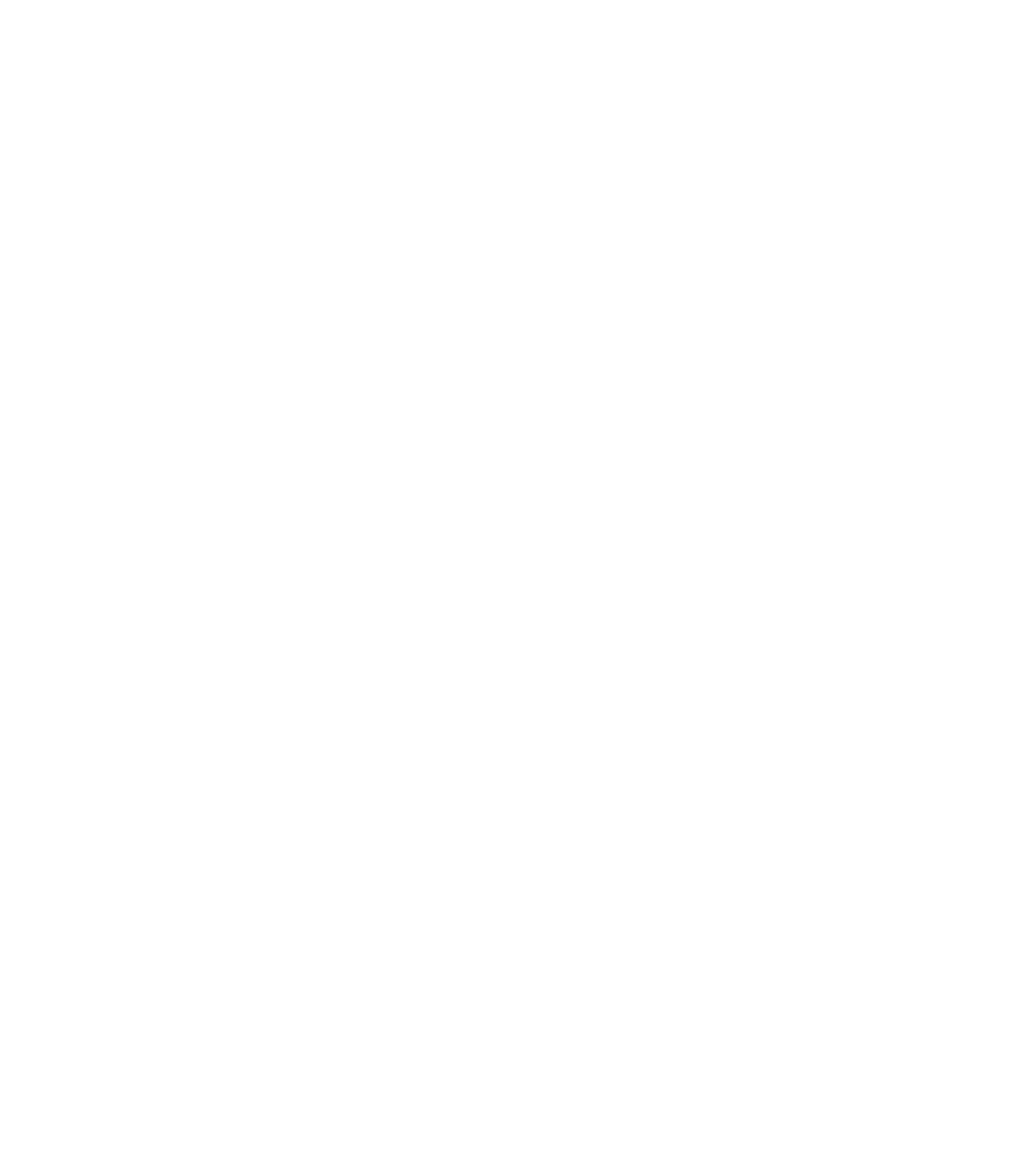
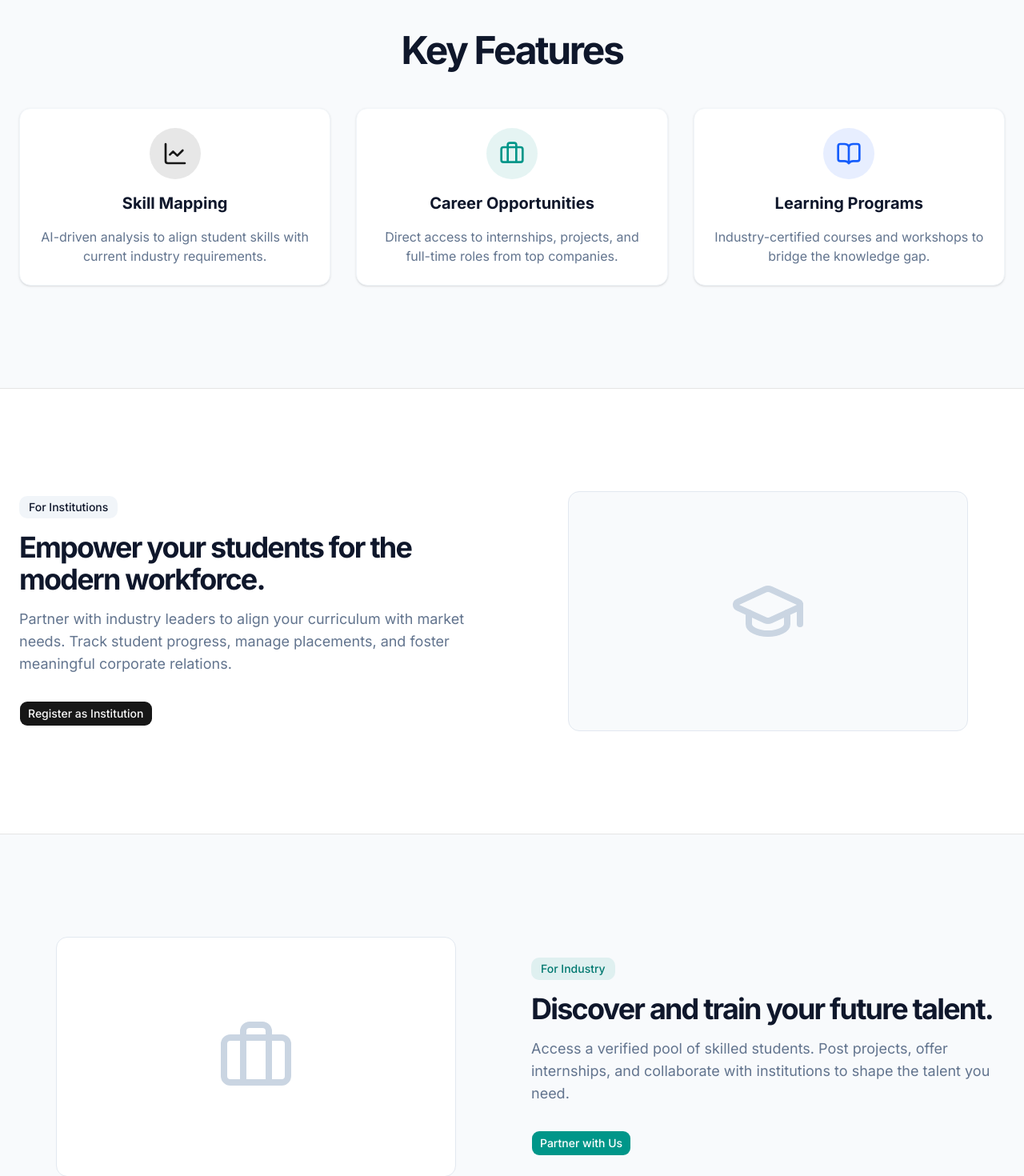
Before and after one commit to pushker232006/skillbridge, a Next.js app: page / in a window 1280 px wide. Shown: the part 880-2350 px from the top of the page at 80% size. Before the commit the page ends 855 px from the top, so only its background shows below. Built offline with nearby package versions, Linux system fonts and the light colour scheme.

Commit message:
Add delete opportunity functionality and homepage sections

```diff
--- a/src/app/globals.css
+++ b/src/app/globals.css
@@ -126,5 +126,6 @@
   }
   html {
     @apply font-sans;
+    scroll-behavior: smooth;
   }
 }
--- a/src/app/industry/opportunities/actions.ts
+++ b/src/app/industry/opportunities/actions.ts
@@ -88,3 +88,21 @@ export async function updateApplicationStatus(applicationId: string, newStatus:
 
     return { success: true }
 }
+
+export async function deleteOpportunity(opportunityId: string) {
+    const supabase = await createClient()
+    const { data: { user } } = await supabase.auth.getUser()
+
+    if (!user) return { error: "Unauthorized" }
+
+    const { error } = await supabase.from('opportunities').delete().eq('id', opportunityId).eq('industry_id', user.id)
+
+    if (error) {
+        return { error: error.message }
+    }
+
+    revalidatePath('/industry/opportunities')
+    revalidatePath('/industry/dashboard')
+
+    return { success: true }
+}
--- a/src/app/industry/opportunities/page.tsx
+++ b/src/app/industry/opportunities/page.tsx
@@ -2,8 +2,9 @@ import { createClient } from '@/lib/supabase/server'
 import { Card, CardContent, CardHeader, CardTitle, CardDescription } from '@/components/ui/card'
 import { Badge } from '@/components/ui/badge'
 import { Button } from '@/components/ui/button'
-import { Plus, Users, MapPin, Clock } from 'lucide-react'
+import { Plus, Users, MapPin, Clock, Trash2 } from 'lucide-react'
 import Link from 'next/link'
+import { deleteOpportunity } from './actions'
 
 export default async function IndustryOpportunitiesPage() {
     const supabase = await createClient()
@@ -53,8 +54,19 @@ export default async function IndustryOpportunitiesPage() {
                         <Card key={opp.id} className="flex flex-col">
                             <CardHeader>
                                 <div className="flex justify-between items-start mb-2">
-                                    <Badge variant={opp.status === 'Open' ? 'default' : 'secondary'}>{opp.status}</Badge>
-                                    <Badge variant="outline" className="bg-slate-50">{opp.type}</Badge>
+                                    <div className="flex gap-2">
+                                        <Badge variant={opp.status === 'Open' ? 'default' : 'secondary'}>{opp.status}</Badge>
+                                        <Badge variant="outline" className="bg-slate-50">{opp.type}</Badge>
+                                    </div>
+                                    <form action={async () => {
+                                        "use server"
+                                        await deleteOpportunity(opp.id)
+                                    }}>
+                                        <Button variant="ghost" size="icon" className="h-6 w-6 text-slate-400 hover:text-red-500 hover:bg-red-50" type="submit">
+                                            <Trash2 className="h-4 w-4" />
+                                            <span className="sr-only">Delete</span>
+                                        </Button>
+                                    </form>
                                 </div>
                                 <CardTitle className="text-xl">{opp.title}</CardTitle>
                                 <CardDescription className="text-xs text-slate-400">
--- a/src/app/page.tsx
+++ b/src/app/page.tsx
@@ -13,13 +13,13 @@ export default function Home() {
           <span className="font-bold text-xl tracking-tight">SkillBridge</span>
         </Link>
         <nav className="ml-auto flex gap-4 sm:gap-6 items-center">
-          <Link className="text-sm font-medium hover:underline underline-offset-4 text-slate-600 hidden sm:block" href="#">
+          <Link className="text-sm font-medium hover:underline underline-offset-4 text-slate-600 hidden sm:block" href="#features">
             Features
           </Link>
-          <Link className="text-sm font-medium hover:underline underline-offset-4 text-slate-600 hidden sm:block" href="#">
+          <Link className="text-sm font-medium hover:underline underline-offset-4 text-slate-600 hidden sm:block" href="#institutions">
             Institutions
           </Link>
-          <Link className="text-sm font-medium hover:underline underline-offset-4 text-slate-600 hidden sm:block" href="#">
+          <Link className="text-sm font-medium hover:underline underline-offset-4 text-slate-600 hidden sm:block" href="#industry">
             Industry
           </Link>
           <Link href="/login">
@@ -53,6 +53,78 @@ export default function Home() {
             </div>
           </div>
         </section>
+
+        {/* Features Section */}
+        <section id="features" className="w-full py-12 md:py-24 lg:py-32 bg-slate-50 border-t">
+          <div className="container px-4 md:px-6 mx-auto">
+            <h2 className="text-3xl font-bold tracking-tighter sm:text-4xl md:text-5xl text-center mb-12 text-slate-900">Key Features</h2>
+            <div className="grid gap-8 sm:grid-cols-2 lg:grid-cols-3">
+              <div className="flex flex-col items-center text-center space-y-4 p-6 bg-white rounded-xl shadow-sm border border-slate-100">
+                <div className="p-4 bg-primary/10 rounded-full">
+                  <LineChart className="h-8 w-8 text-primary" />
+                </div>
+                <h3 className="text-xl font-bold text-slate-900">Skill Mapping</h3>
+                <p className="text-slate-500">AI-driven analysis to align student skills with current industry requirements.</p>
+              </div>
+              <div className="flex flex-col items-center text-center space-y-4 p-6 bg-white rounded-xl shadow-sm border border-slate-100">
+                <div className="p-4 bg-teal-600/10 rounded-full">
+                  <Briefcase className="h-8 w-8 text-teal-600" />
+                </div>
+                <h3 className="text-xl font-bold text-slate-900">Career Opportunities</h3>
+                <p className="text-slate-500">Direct access to internships, projects, and full-time roles from top companies.</p>
+              </div>
+              <div className="flex flex-col items-center text-center space-y-4 p-6 bg-white rounded-xl shadow-sm border border-slate-100">
+                <div className="p-4 bg-blue-600/10 rounded-full">
+                  <BookOpen className="h-8 w-8 text-blue-600" />
+                </div>
+                <h3 className="text-xl font-bold text-slate-900">Learning Programs</h3>
+                <p className="text-slate-500">Industry-certified courses and workshops to bridge the knowledge gap.</p>
+              </div>
+            </div>
+          </div>
+        </section>
+
+        {/* Institutions Section */}
+        <section id="institutions" className="w-full py-12 md:py-24 lg:py-32 bg-white border-t">
+          <div className="container px-4 md:px-6 mx-auto">
+            <div className="grid gap-6 lg:grid-cols-2 lg:gap-12 items-center">
+              <div className="space-y-4">
+                <div className="inline-block rounded-lg bg-slate-100 px-3 py-1 text-sm font-medium text-slate-900">For Institutions</div>
+                <h2 className="text-3xl font-bold tracking-tighter sm:text-4xl text-slate-900">Empower your students for the modern workforce.</h2>
+                <p className="text-slate-500 md:text-lg">
+                  Partner with industry leaders to align your curriculum with market needs. Track student progress, manage placements, and foster meaningful corporate relations.
+                </p>
+                <Link href="/register?type=institution">
+                  <Button className="mt-4">Register as Institution</Button>
+                </Link>
+              </div>
+              <div className="mx-auto w-full max-w-[500px] h-[300px] bg-slate-50 rounded-xl flex items-center justify-center border border-slate-200">
+                <GraduationCap className="h-24 w-24 text-slate-300" />
+              </div>
+            </div>
+          </div>
+        </section>
+
+        {/* Industry Section */}
+        <section id="industry" className="w-full py-12 md:py-24 lg:py-32 bg-slate-50 border-t">
+          <div className="container px-4 md:px-6 mx-auto">
+            <div className="grid gap-6 lg:grid-cols-2 lg:gap-12 items-center">
+              <div className="mx-auto w-full max-w-[500px] h-[300px] bg-white rounded-xl flex items-center justify-center border border-slate-200 lg:order-first order-last">
+                <Briefcase className="h-24 w-24 text-slate-300" />
+              </div>
+              <div className="space-y-4">
+                <div className="inline-block rounded-lg bg-teal-600/10 px-3 py-1 text-sm font-medium text-teal-700">For Industry</div>
+                <h2 className="text-3xl font-bold tracking-tighter sm:text-4xl text-slate-900">Discover and train your future talent.</h2>
+                <p className="text-slate-500 md:text-lg">
+                  Access a verified pool of skilled students. Post projects, offer internships, and collaborate with institutions to shape the talent you need.
+                </p>
+                <Link href="/register?type=industry">
+                  <Button className="mt-4 bg-teal-600 hover:bg-teal-700 text-white">Partner with Us</Button>
+                </Link>
+              </div>
+            </div>
+          </div>
+        </section>
       </main>
       <footer className="flex flex-col gap-2 sm:flex-row py-6 w-full shrink-0 items-center px-4 md:px-6 border-t bg-white">
         <p className="text-xs text-slate-500">© 2024 SkillBridge. All rights reserved. SIH MVP.</p>
```
